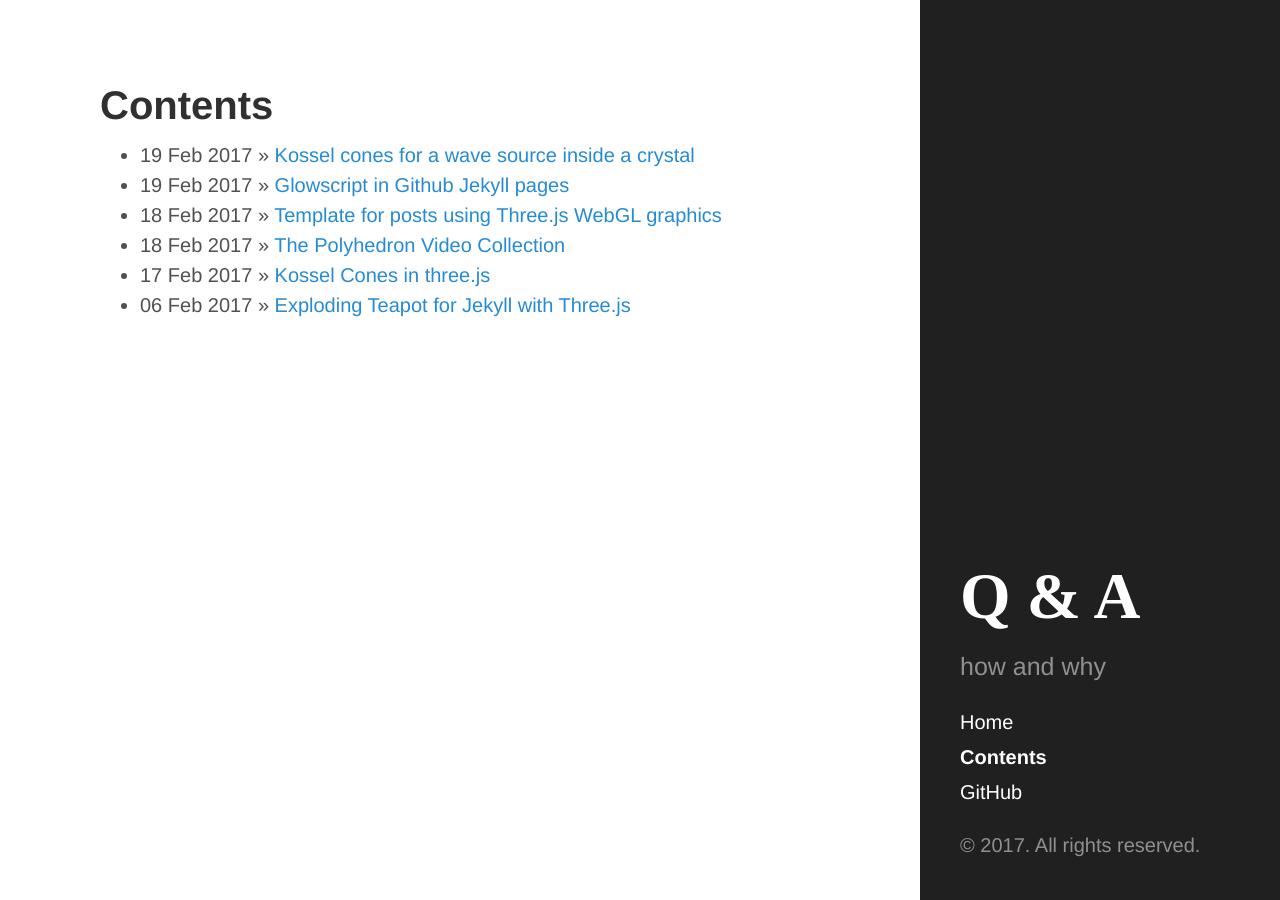
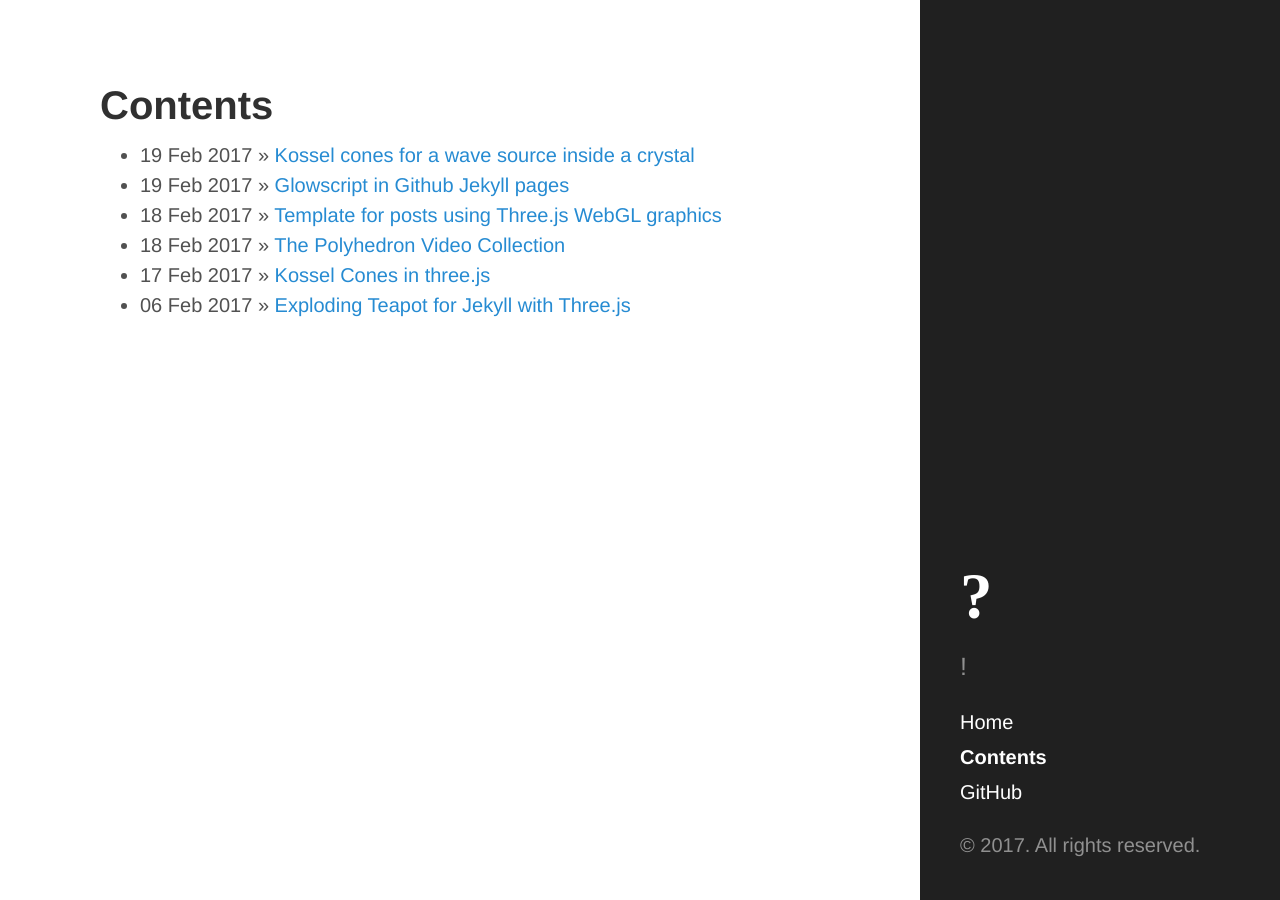
Before and after one commit to wiai/wiai.github.io, a Jekyll site: the page built from archive.md, in a window 1280 px wide. Built offline with Jekyll 4.4.1, drawn with Linux system fonts in a browser that asks for light colours.

Commit message:
Update _config.yml

```diff
--- a/_config.yml
+++ b/_config.yml
@@ -6,9 +6,9 @@ highlighter:      rouge
 permalink:        pretty
 
 # Setup
-title:            Q & A
+title:            '?'
 tagline:          'wiai'
-description:      'how and why'
+description:      '!'
 baseurl:          /
 version:          0.1
 
```
